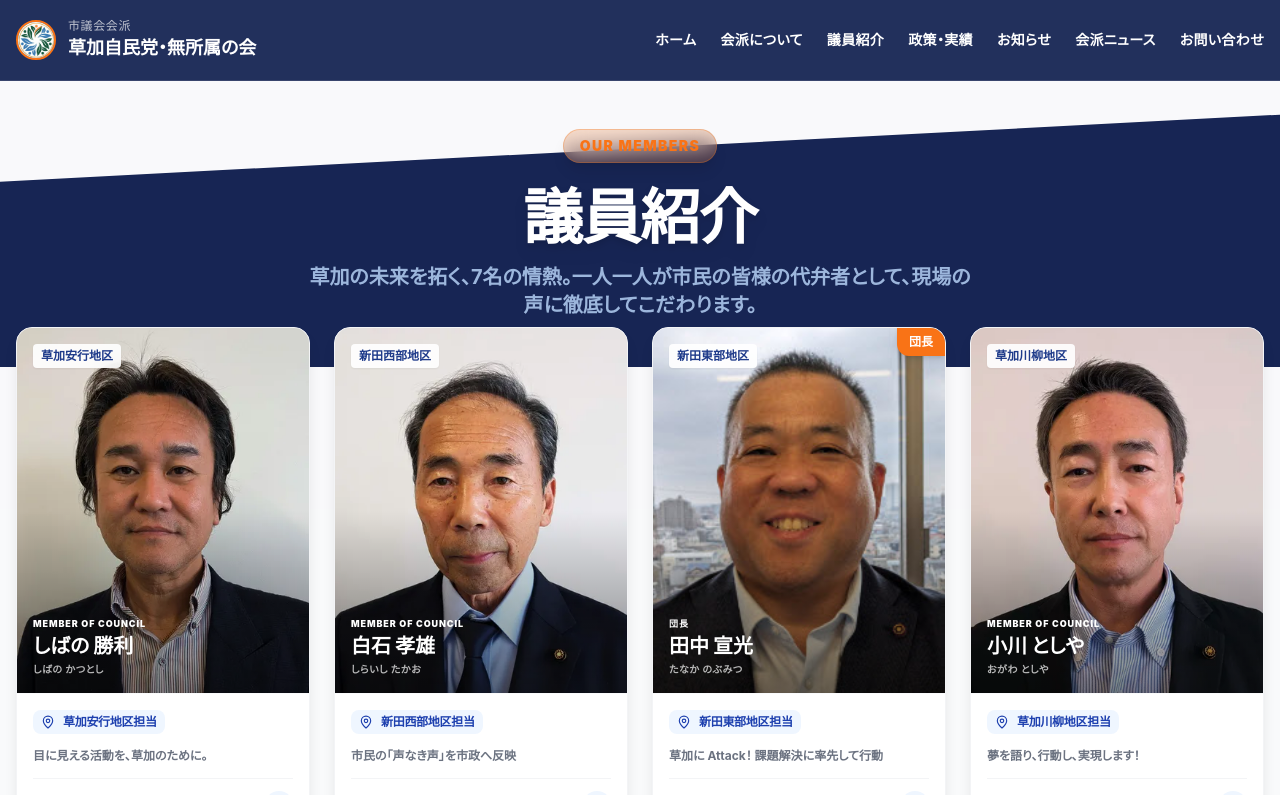
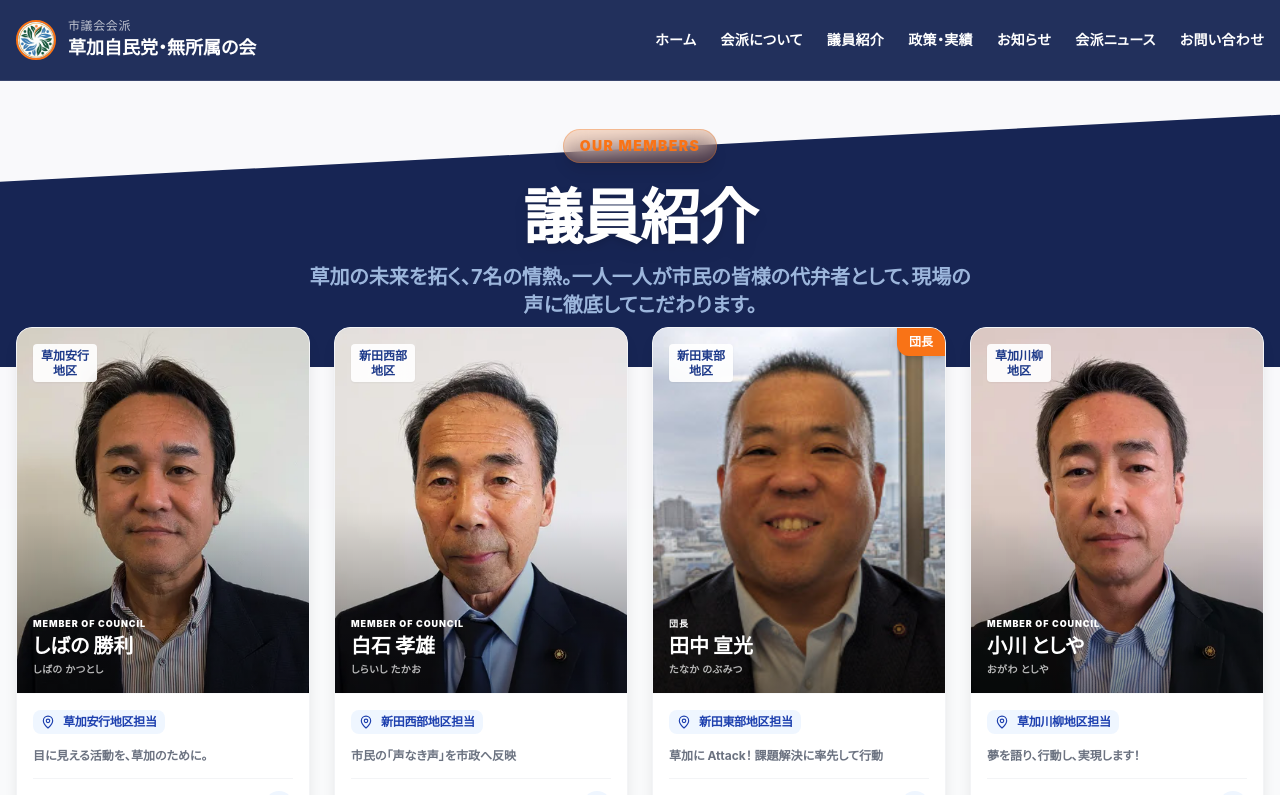
Before and after one commit to owl-onoueip/soka-jimin-hp, a Next.js app: page /members in a window 1280 px wide. Shown: the top 795 px of the page. Built offline with nearby package versions, Linux system fonts and the light colour scheme.

Commit message:
地区名の改行を草加○○／地区の2行表示に改善

```diff
--- a/src/app/members/MembersClient.tsx
+++ b/src/app/members/MembersClient.tsx
@@ -145,8 +145,10 @@ function MemberCard({ member }: { member: typeof members[0] }) {
                 )}
 
                 {/* 地区バッジ */}
-                <div className="absolute top-4 left-4 bg-white/90 backdrop-blur text-primary-800 text-xs font-black px-2 py-1 rounded shadow-sm z-10">
-                    {member.area}
+                <div className="absolute top-4 left-4 bg-white/90 backdrop-blur text-primary-800 text-xs font-black px-2 py-1 rounded shadow-sm z-10 text-center leading-tight">
+                    {member.area.endsWith('地区') ? (
+                        <><span className="block">{member.area.slice(0, -2)}</span><span className="block">地区</span></>
+                    ) : member.area}
                 </div>
 
                 {/* グラデーションオーバーレイ */}
--- a/src/components/MobileRadikoMembers.tsx
+++ b/src/components/MobileRadikoMembers.tsx
@@ -309,7 +309,7 @@ export default function MobileRadikoMembers() {
                         style={{ borderBottom: "1px solid rgba(255,255,255,0.1)" }}>
                         <div>
                             <p className="text-xl font-black">{activeMember?.name} の政策</p>
-                            <p className="text-xs opacity-60 mt-0.5">{activeMember?.area} 担当 · {activeMember?.term}</p>
+                            <p className="text-xs opacity-60 mt-0.5">{activeMember?.area.endsWith('地区') ? activeMember.area.slice(0, -2) + '\u200B地区' : activeMember?.area} 担当 · {activeMember?.term}</p>
                         </div>
                         <Link
                             href={`/members/${activeMember?.id}`}
```
